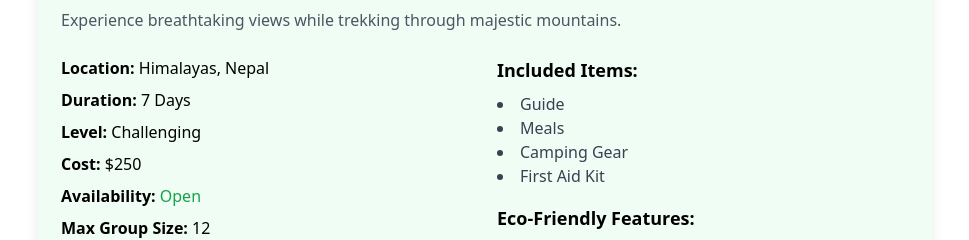
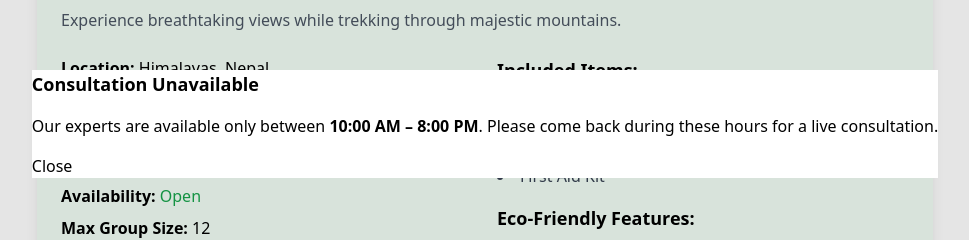
Before and after one commit to dmmalek/eco-xplore-adventures, a React (Vite) app: page /adventure/1 in a window 1280 px wide. Both pictures are taken after a click on the button "Talk with Expert". Shown: the part 516-756 px from the top of the page, without its empty margins (155-1124 px from the left). Built offline with nearby package versions, Linux system fonts and the light colour scheme.

Commit message:
add consultation time function

```diff
--- a/src/component/Home/AdvExperiencesDetails.jsx
+++ b/src/component/Home/AdvExperiencesDetails.jsx
@@ -21,6 +21,16 @@ const AdvExperiencesDetails = () => {
     maxGroupSize,
     specialInstructions,
   } = adventure;
+
+  const handleTalkWithExpart = () => {
+    const now = new Date();
+    const hour = now.getHours();
+    if (hour >= 10 && hour <= 20) {
+      window.open("https://meet.google.com/bxp-xzyo-tme");
+    } else {
+      document.getElementById("my_modal_5").showModal();
+    }
+  };
 
   if (!adventure) {
     return <ErrorPage />;
@@ -110,9 +120,32 @@ const AdvExperiencesDetails = () => {
           </ul>
         </div>
         <div className="py-4">
-          <button className="btn bg-green-600 text-white font-semibold">
+          <button
+            className="btn bg-green-600 text-white font-semibold"
+            onClick={handleTalkWithExpart}
+          >
             Talk with Expert
           </button>
+
+          {/* Modal section  */}
+          <dialog
+            id="my_modal_5"
+            className="modal modal-bottom sm:modal-middle"
+          >
+            <div className="modal-box">
+              <h3 className="font-bold text-lg">Consultation Unavailable</h3>
+              <p className="py-4">
+                Our experts are available only between{" "}
+                <span className="font-semibold">10:00 AM – 8:00 PM</span>.
+                Please come back during these hours for a live consultation.
+              </p>
+              <div className="modal-action">
+                <form method="dialog">
+                  <button className="btn">Close</button>
+                </form>
+              </div>
+            </div>
+          </dialog>
         </div>
       </div>
     </div>
```
